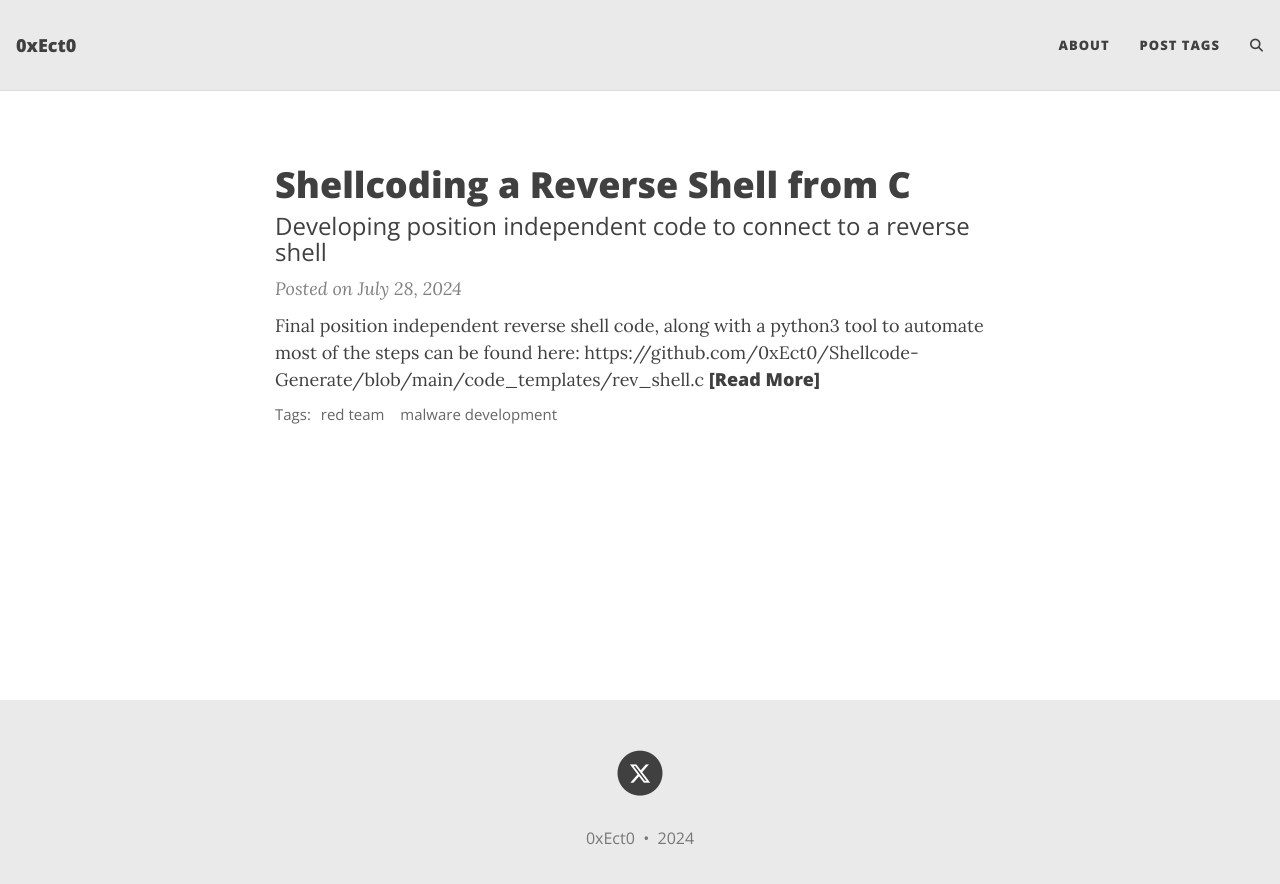
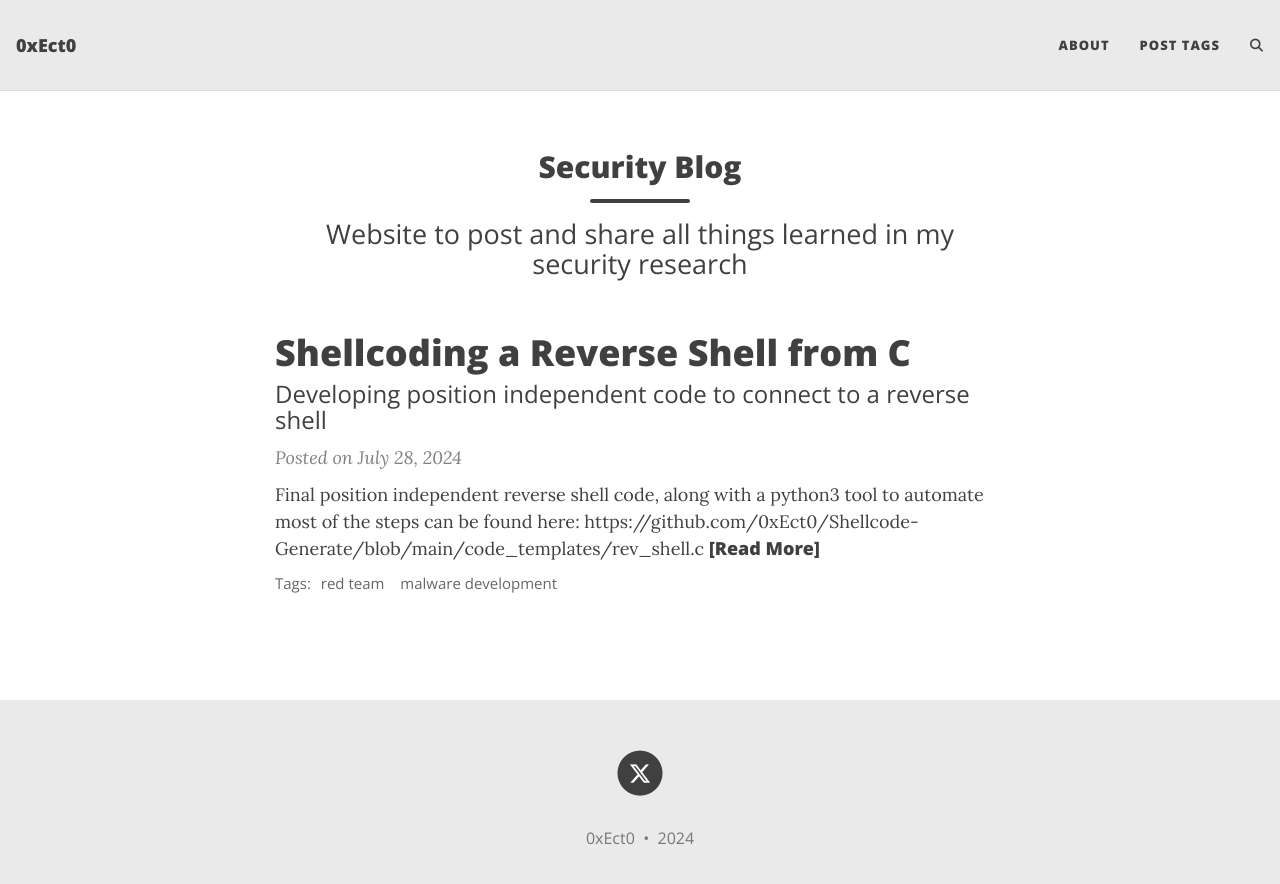
Before and after one commit to 0xEct0/0xEct0.github.io, a Jekyll site: the page built from index.html, in a window 1280 px wide. Shown: the top 884 px of the page. Built offline with Jekyll 4.4.1, drawn with Linux system fonts in a browser that asks for light colours; the list of posts is cut into pages by our own code; comment, search, counter and statistics services are not loaded.

Commit message:
changed header.html

```diff
--- a/_includes/header.html
+++ b/_includes/header.html
@@ -23,7 +23,7 @@
     <div class="row">
       <div class="col-xl-8 offset-xl-2 col-lg-10 offset-lg-1">
         <div class="{{ include.type }}-heading">
-          <h1>{% if page.title %}{{ page.title | strip_html }}{% else %}<br/>{% endif %}</h1>
+          <h2>{% if page.title %}{{ page.title | strip_html }}{% else %}<br/>{% endif %}</h2>
           {% if page.subtitle %}
             {% if include.type == "page" %}
               <hr class="small">
--- a/index.html
+++ b/index.html
@@ -1,4 +1,5 @@
 ---
 layout: home
+title: Security Blog
 subtitle: Website to post and share all things learned in my security research
 ---
```
Also changed, not shown: _includes/head.html (line endings or trailing spaces), favicon.ico (renamed from _includes/favicon.ico).
